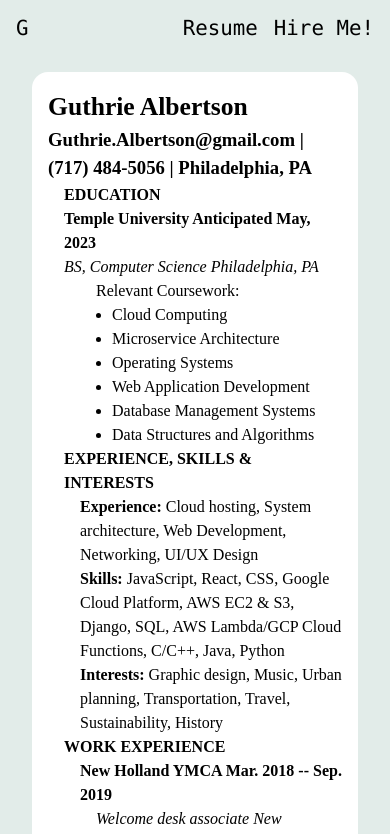
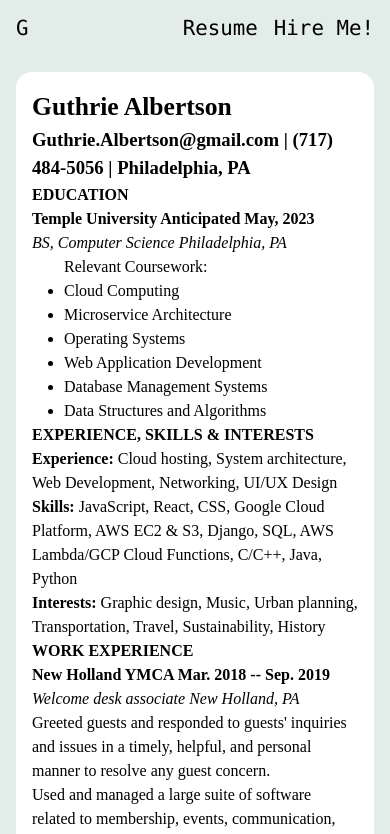
Before and after one commit to guthriealbertson/portfolio, a Next.js app: page /resume in a window 390 px wide. Shown: the top 834 px of the page. Built offline with nearby package versions, Linux system fonts and the light colour scheme.

Commit message:
formatting for galaxy fold

```diff
--- a/styles/Home.module.css
+++ b/styles/Home.module.css
@@ -13,7 +13,7 @@
 }
 
 .linetwo {
-  font-size: 4rem;
+  font-size: 3.5rem;
   font-weight: 600;
   color: rgb(29, 16, 172);
 }
--- a/styles/Layout.module.css
+++ b/styles/Layout.module.css
@@ -6,6 +6,7 @@
 }
 
 .background {
+  overflow-x: scroll;
   margin: auto;
   max-width: 80rem;
   min-height: 100vh;
--- a/styles/Resume.module.css
+++ b/styles/Resume.module.css
@@ -40,7 +40,7 @@
 }
 
 .body {
-  overflow: hidden;
+  overflow-y: hidden;
   max-height: 0;
   animation: vert 1.5s steps(20, end) forwards;
   animation-delay: 2.6s;
@@ -71,3 +71,13 @@
     border-color: black;
   }
 }
+
+@media screen and (max-width: 400px) {
+  .indent {
+    padding-left: 0;
+  }
+  .resume {
+    margin-left: 0;
+    margin-right: 0;
+  }
+}
```
